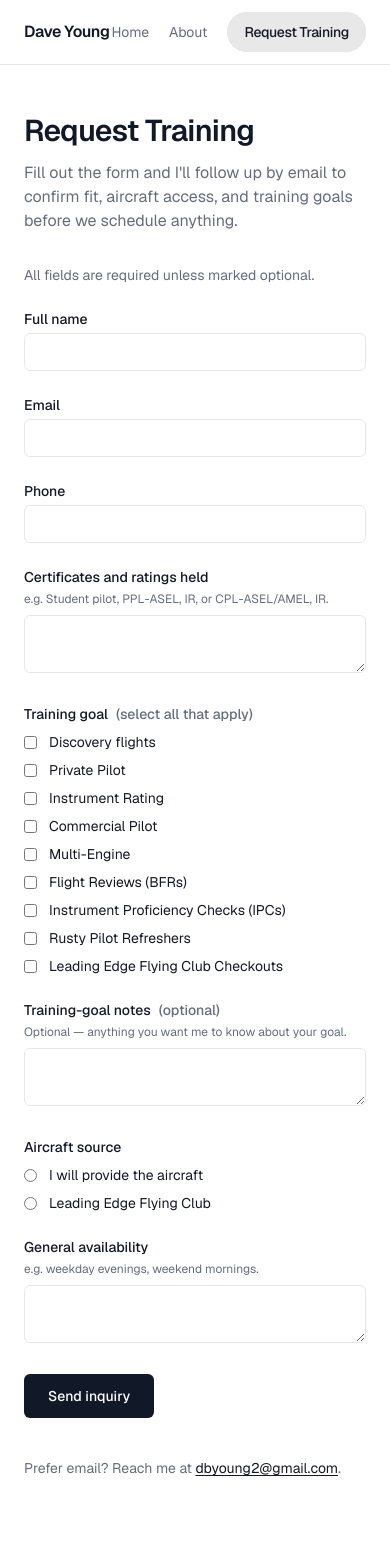
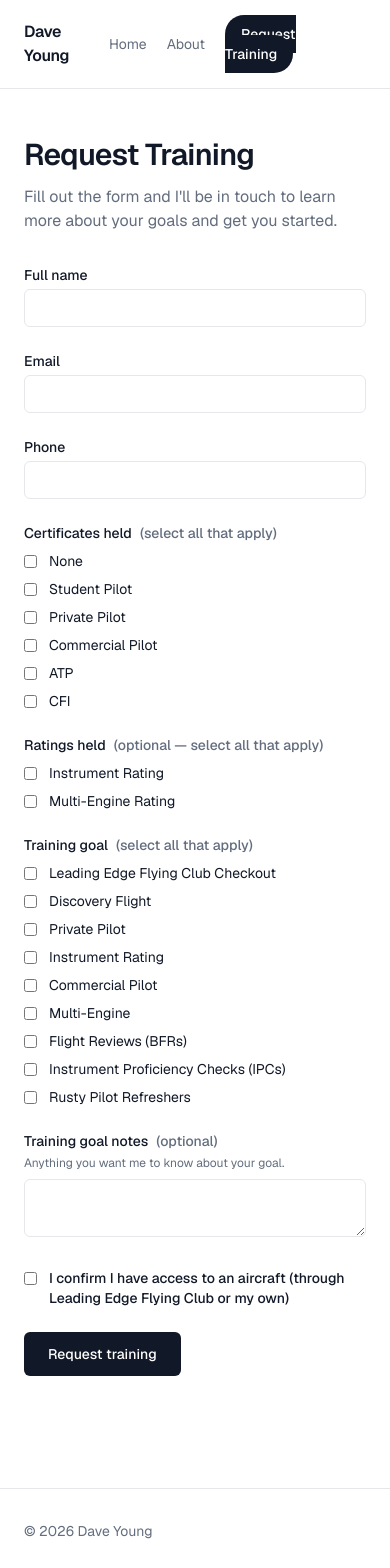
Before and after one commit to davidbyoung/cfi, a Next.js app: page /request-training in a window 390 px wide. Shown: the top 1568 px of the page. Built offline with nearby package versions, Linux system fonts and the light colour scheme; no server answers.

Commit message:
Closing in on done

```diff
--- a/app/_components/IntakeForm.tsx
+++ b/app/_components/RequestTrainingForm.tsx
@@ -1,22 +1,42 @@
 "use client";
 
+import { type FormEvent, useId, useRef, useState } from "react";
 import {
-  type ChangeEvent,
-  type FormEvent,
-  useId,
-  useRef,
-  useState,
-} from "react";
-import {
-  AIRCRAFT_SOURCE_OPTIONS,
-  type AircraftSourceId,
-  INSTRUCTOR_EMAIL,
+  CERTIFICATE_IDS,
+  CERTIFICATE_OPTIONS,
+  type CertificateId,
+  RATING_IDS,
+  RATING_OPTIONS,
+  type RatingId,
   SERVICES,
   SERVICE_IDS,
   type ServiceId,
 } from "../_content";
 
 const ENDPOINT = process.env.NEXT_PUBLIC_FORMSPREE_ENDPOINT;
+
+function buildPayload(state: FormState) {
+  const certLabels = state.certificates
+    .map((id) => CERTIFICATE_OPTIONS.find((o) => o.id === id)?.label ?? id)
+    .join(", ");
+  const ratingLabels = state.ratings.length
+    ? state.ratings.map((id) => RATING_OPTIONS.find((o) => o.id === id)?.label ?? id).join(", ")
+    : "None";
+  const goalLabels = state.trainingGoal
+    .map((id) => SERVICES.find((s) => s.id === id)?.label ?? id)
+    .join(", ");
+  return {
+    "Full name": state.fullName,
+    "Email": state.email,
+    "Phone": state.phone,
+    "Certificates": certLabels,
+    "Ratings": ratingLabels,
+    "Training goal": goalLabels,
+    ...(state.trainingGoalNotes.trim() && { "Training goal notes": state.trainingGoalNotes.trim() }),
+    "Aircraft access": "Yes — through Leading Edge Flying Club or own aircraft",
+    "_gotcha": state._gotcha,
+  };
+}
 
 const EMAIL_RE = /^\S+@\S+\.\S+$/;
 const PHONE_RE = /^[\d\s+\-()]+$/;
@@ -31,11 +51,11 @@ type FormState = {
   fullName: string;
   email: string;
   phone: string;
-  certificatesRatings: string;
+  certificates: CertificateId[];
+  ratings: RatingId[];
   trainingGoal: ServiceId[];
   trainingGoalNotes: string;
-  aircraftSource: AircraftSourceId | "";
-  availability: string;
+  studentProvidesAircraft: boolean;
   _gotcha: string;
 };
 
@@ -43,11 +63,11 @@ const INITIAL: FormState = {
   fullName: "",
   email: "",
   phone: "",
-  certificatesRatings: "",
+  certificates: [],
+  ratings: [],
   trainingGoal: [],
   trainingGoalNotes: "",
-  aircraftSource: "",
-  availability: "",
+  studentProvidesAircraft: false,
   _gotcha: "",
 };
 
@@ -71,12 +91,13 @@ function validate(state: FormState): Errors {
   else if (!PHONE_RE.test(phone))
     errors.phone = "Phone may contain digits, spaces, +, -, ( and ).";
 
-  const certs = state.certificatesRatings.trim();
-  if (!certs)
-    errors.certificatesRatings =
-      "Please list any certificates and ratings (or 'student pilot').";
-  else if (certs.length > 500)
-    errors.certificatesRatings = "Please keep this under 500 characters.";
+  if (state.certificates.length === 0)
+    errors.certificates = "Please select at least one option.";
+  else if (state.certificates.some((id) => !CERTIFICATE_IDS.includes(id)))
+    errors.certificates = "Invalid certificate selection.";
+
+  if (state.ratings.some((id) => !RATING_IDS.includes(id)))
+    errors.ratings = "Invalid rating selection.";
 
   if (state.trainingGoal.length === 0)
     errors.trainingGoal = "Please select at least one training goal.";
@@ -90,17 +111,8 @@ function validate(state: FormState): Errors {
   if (state.trainingGoalNotes.length > 500)
     errors.trainingGoalNotes = "Please keep notes under 500 characters.";
 
-  if (
-    state.aircraftSource !== "student-provided" &&
-    state.aircraftSource !== "leading-edge-flying-club"
-  )
-    errors.aircraftSource = "Please choose an aircraft source.";
-
-  const availability = state.availability.trim();
-  if (!availability)
-    errors.availability = "Please describe your general availability.";
-  else if (availability.length > 500)
-    errors.availability = "Please keep this under 500 characters.";
+  if (!state.studentProvidesAircraft)
+    errors.studentProvidesAircraft = "Please confirm you have access to an aircraft.";
 
   return errors;
 }
@@ -109,14 +121,13 @@ const ERROR_FOCUS_ORDER: ReadonlyArray<keyof FormState> = [
   "fullName",
   "email",
   "phone",
-  "certificatesRatings",
+  "certificates",
   "trainingGoal",
   "trainingGoalNotes",
-  "aircraftSource",
-  "availability",
+  "studentProvidesAircraft",
 ];
 
-export default function IntakeForm() {
+export default function RequestTrainingForm() {
   const [state, setState] = useState<FormState>(INITIAL);
   const [errors, setErrors] = useState<Errors>({});
   const [status, setStatus] = useState<Status>({ kind: "idle" });
@@ -127,15 +138,33 @@ export default function IntakeForm() {
     fullName: useId(),
     email: useId(),
     phone: useId(),
-    certificatesRatings: useId(),
+    certificates: useId(),
+    ratings: useId(),
     trainingGoal: useId(),
     trainingGoalNotes: useId(),
-    aircraftSource: useId(),
-    availability: useId(),
+    studentProvidesAircraft: useId(),
   };
 
   function set<K extends keyof FormState>(key: K, value: FormState[K]) {
     setState((s) => ({ ...s, [key]: value }));
+  }
+
+  function toggleCertificate(id: CertificateId, checked: boolean) {
+    setState((s) => {
+      if (!checked) return { ...s, certificates: s.certificates.filter((c) => c !== id) };
+      if (id === "none") return { ...s, certificates: ["none"] };
+      const next = Array.from(new Set([...s.certificates.filter((c) => c !== "none"), id]));
+      return { ...s, certificates: next };
+    });
+  }
+
+  function toggleRating(id: RatingId, checked: boolean) {
+    setState((s) => {
+      const next = checked
+        ? Array.from(new Set([...s.ratings, id]))
+        : s.ratings.filter((r) => r !== id);
+      return { ...s, ratings: next };
+    });
   }
 
   function toggleGoal(id: ServiceId, checked: boolean) {
@@ -177,7 +206,7 @@ export default function IntakeForm() {
           "Content-Type": "application/json",
           Accept: "application/json",
         },
-        body: JSON.stringify(state),
+        body: JSON.stringify(buildPayload(state)),
       });
       if (res.ok) {
         setStatus({ kind: "success" });
@@ -217,10 +246,6 @@ export default function IntakeForm() {
       className="space-y-6"
       aria-describedby={showError ? "form-error" : undefined}
     >
-      <p className="text-sm text-muted">
-        All fields are required unless marked optional.
-      </p>
-
       {/* honeypot — hidden from sighted users, screen readers, and tab order */}
       <input
         type="text"
@@ -286,30 +311,85 @@ export default function IntakeForm() {
         </Field>
       </div>
 
-      <Field
-        id={ids.certificatesRatings}
-        label="Certificates and ratings held"
-        hint="e.g. Student pilot, PPL-ASEL, IR, or CPL-ASEL/AMEL, IR."
-        error={errors.certificatesRatings}
+      <div className="grid gap-6 sm:grid-cols-2">
+      <fieldset
+        data-field="certificates"
+        aria-invalid={errors.certificates ? true : undefined}
+        aria-describedby={
+          errors.certificates ? `${ids.certificates}-err` : undefined
+        }
       >
-        <textarea
-          id={ids.certificatesRatings}
-          name="certificatesRatings"
-          rows={2}
-          required
-          value={state.certificatesRatings}
-          onChange={(e: ChangeEvent<HTMLTextAreaElement>) =>
-            set("certificatesRatings", e.target.value)
+        <legend className="mb-2 text-sm font-medium">
+          Certificates held
+          <span className="ml-2 text-muted">(select all that apply)</span>
+        </legend>
+        <div className="space-y-2">
+          {CERTIFICATE_OPTIONS.map((opt) => {
+            const checked = state.certificates.includes(opt.id);
+            return (
+              <label key={opt.id} className="flex items-start gap-3 text-sm">
+                <input
+                  type="checkbox"
+                  name="certificates"
+                  value={opt.id}
+                  checked={checked}
+                  onChange={(e) => toggleCertificate(opt.id, e.target.checked)}
+                  className="mt-1"
+                />
+                <span>{opt.label}</span>
+              </label>
+            );
+          })}
+        </div>
+        {errors.certificates && (
+          <p
+            id={`${ids.certificates}-err`}
+            className="mt-2 text-sm text-red-600 dark:text-red-400"
+          >
+            {errors.certificates}
+          </p>
+        )}
+      </fieldset>
+
+      <fieldset
+        data-field="ratings"
+        aria-invalid={errors.ratings ? true : undefined}
+        aria-describedby={
+          errors.ratings ? `${ids.ratings}-err` : undefined
         }
-          className={inputClasses(errors.certificatesRatings)}
-          aria-invalid={errors.certificatesRatings ? true : undefined}
-          aria-describedby={
-            errors.certificatesRatings
-              ? `${ids.certificatesRatings}-err`
-              : undefined
-          }
+      >
+        <legend className="mb-2 text-sm font-medium">
+          Ratings held
+          <span className="ml-2 text-muted">(optional — select all that apply)</span>
+        </legend>
+        <div className="space-y-2">
+          {RATING_OPTIONS.map((opt) => {
+            const checked = state.ratings.includes(opt.id);
+            return (
+              <label key={opt.id} className="flex items-start gap-3 text-sm">
+                <input
+                  type="checkbox"
+                  name="ratings"
+                  value={opt.id}
+                  checked={checked}
+                  onChange={(e) => toggleRating(opt.id, e.target.checked)}
+                  className="mt-1"
                 />
-      </Field>
+                <span>{opt.label}</span>
+              </label>
+            );
+          })}
+        </div>
+        {errors.ratings && (
+          <p
+            id={`${ids.ratings}-err`}
+            className="mt-2 text-sm text-red-600 dark:text-red-400"
+          >
+            {errors.ratings}
+          </p>
+        )}
+      </fieldset>
+      </div>
 
       <fieldset
         data-field="trainingGoal"
@@ -355,8 +435,8 @@ export default function IntakeForm() {
 
       <Field
         id={ids.trainingGoalNotes}
-        label="Training-goal notes"
-        hint="Optional — anything you want me to know about your goal."
+        label="Training goal notes"
+        hint="Anything you want me to know about your goal."
         error={errors.trainingGoalNotes}
         optional
       >
@@ -376,60 +456,26 @@ export default function IntakeForm() {
         />
       </Field>
 
-      <fieldset
-        data-field="aircraftSource"
-        aria-invalid={errors.aircraftSource ? true : undefined}
-        aria-describedby={
-          errors.aircraftSource ? `${ids.aircraftSource}-err` : undefined
-        }
-      >
-        <legend className="mb-2 text-sm font-medium">Aircraft source</legend>
-        <div className="space-y-2">
-          {AIRCRAFT_SOURCE_OPTIONS.map((opt) => (
-            <label key={opt.id} className="flex items-start gap-3 text-sm">
+      <div>
+        <label className="flex items-start gap-3 text-sm">
           <input
-                type="radio"
-                name="aircraftSource"
-                value={opt.id}
-                checked={state.aircraftSource === opt.id}
-                onChange={() => set("aircraftSource", opt.id)}
+            id={ids.studentProvidesAircraft}
+            type="checkbox"
+            name="studentProvidesAircraft"
+            checked={state.studentProvidesAircraft}
+            onChange={(e) => set("studentProvidesAircraft", e.target.checked)}
             className="mt-1"
-                required
+            aria-invalid={errors.studentProvidesAircraft ? true : undefined}
+            aria-describedby={errors.studentProvidesAircraft ? `${ids.studentProvidesAircraft}-err` : undefined}
           />
-              <span>{opt.label}</span>
+          <span className="font-medium">I confirm I have access to an aircraft (through Leading Edge Flying Club or my own)</span>
         </label>
-          ))}
-        </div>
-        {errors.aircraftSource && (
-          <p
-            id={`${ids.aircraftSource}-err`}
-            className="mt-2 text-sm text-red-600 dark:text-red-400"
-          >
-            {errors.aircraftSource}
+        {errors.studentProvidesAircraft && (
+          <p id={`${ids.studentProvidesAircraft}-err`} className="mt-1 ml-7 text-sm text-red-600 dark:text-red-400">
+            {errors.studentProvidesAircraft}
           </p>
         )}
-      </fieldset>
-
-      <Field
-        id={ids.availability}
-        label="General availability"
-        hint="e.g. weekday evenings, weekend mornings."
-        error={errors.availability}
-      >
-        <textarea
-          id={ids.availability}
-          name="availability"
-          rows={2}
-          required
-          value={state.availability}
-          onChange={(e) => set("availability", e.target.value)}
-          className={inputClasses(errors.availability)}
-          aria-invalid={errors.availability ? true : undefined}
-          aria-describedby={
-            errors.availability ? `${ids.availability}-err` : undefined
-          }
-        />
-      </Field>
+      </div>
 
       {showError && (
         <div
@@ -437,15 +483,7 @@ export default function IntakeForm() {
           role="alert"
           className="rounded-md border border-red-300 bg-red-50 p-4 text-sm text-red-800 dark:border-red-900/50 dark:bg-red-950/40 dark:text-red-200"
         >
-          Something went wrong sending your inquiry. Please try again, or
-          email me directly at{" "}
-          <a
-            className="font-medium underline underline-offset-2"
-            href={`mailto:${INSTRUCTOR_EMAIL}`}
-          >
-            {INSTRUCTOR_EMAIL}
-          </a>
-          .
+          Something went wrong sending your inquiry. Please try again shortly.
         </div>
       )}
 
@@ -453,9 +491,9 @@ export default function IntakeForm() {
         <button
           type="submit"
           disabled={submitting}
-          className="inline-flex h-11 items-center justify-center rounded-md bg-foreground px-6 text-sm font-medium text-background hover:opacity-90 disabled:cursor-not-allowed disabled:opacity-60"
+          className="inline-flex h-11 cursor-pointer items-center justify-center rounded-md bg-foreground px-6 text-sm font-medium text-background hover:opacity-90 disabled:cursor-not-allowed disabled:opacity-60"
         >
-          {submitting ? "Sending…" : "Send inquiry"}
+          {submitting ? "Sending…" : "Request training"}
         </button>
       </div>
     </form>
--- a/app/_components/SiteNav.tsx
+++ b/app/_components/SiteNav.tsx
@@ -29,7 +29,7 @@ export default function SiteNav() {
           <li>
             <Link
               href="/request-training"
-              className="rounded-full border border-rule bg-[#e8e8e8] px-4 py-2.5 font-medium text-foreground tracking-tight hover:bg-[#d8d8d8]"
+              className="rounded-full bg-foreground px-4 py-2.5 text-sm font-medium text-background hover:opacity-90"
             >
               Request Training
             </Link>
--- a/app/_content.ts
+++ b/app/_content.ts
@@ -1,5 +1,6 @@
 export const SERVICES = [
-  { id: "discovery", label: "Discovery flights" },
+  { id: "lefc-checkout", label: "Leading Edge Flying Club Checkout" },
+  { id: "discovery", label: "Discovery Flight" },
   { id: "private", label: "Private Pilot" },
   { id: "instrument", label: "Instrument Rating" },
   { id: "commercial", label: "Commercial Pilot" },
@@ -7,25 +8,37 @@ export const SERVICES = [
   { id: "flight-review", label: "Flight Reviews (BFRs)" },
   { id: "ipc", label: "Instrument Proficiency Checks (IPCs)" },
   { id: "rusty-pilot", label: "Rusty Pilot Refreshers" },
-  { id: "lefc-checkout", label: "Leading Edge Flying Club Checkouts" },
 ] as const;
 
 export type ServiceId = (typeof SERVICES)[number]["id"];
 
 export const SERVICE_IDS: ReadonlyArray<ServiceId> = SERVICES.map((s) => s.id);
 
-export const AIRCRAFT_SOURCE_OPTIONS = [
-  {
-    id: "student-provided",
-    label: "I will provide the aircraft",
-  },
-  {
-    id: "leading-edge-flying-club",
-    label: "Leading Edge Flying Club",
-  },
+export const CERTIFICATE_OPTIONS = [
+  { id: "none", label: "None" },
+  { id: "student-pilot", label: "Student Pilot" },
+  { id: "private-pilot", label: "Private Pilot" },
+  { id: "commercial-pilot", label: "Commercial Pilot" },
+  { id: "atp", label: "ATP" },
+  { id: "cfi", label: "CFI" },
 ] as const;
 
-export type AircraftSourceId = (typeof AIRCRAFT_SOURCE_OPTIONS)[number]["id"];
+export type CertificateId = (typeof CERTIFICATE_OPTIONS)[number]["id"];
+
+export const CERTIFICATE_IDS: ReadonlyArray<CertificateId> =
+  CERTIFICATE_OPTIONS.map((c) => c.id);
+
+export const RATING_OPTIONS = [
+  { id: "instrument-rating", label: "Instrument Rating" },
+  { id: "multi-engine-rating", label: "Multi-Engine Rating" },
+] as const;
+
+export type RatingId = (typeof RATING_OPTIONS)[number]["id"];
+
+export const RATING_IDS: ReadonlyArray<RatingId> = RATING_OPTIONS.map(
+  (r) => r.id,
+);
+
 
 export const INSTRUCTOR_NAME = "Dave Young";
 export const INSTRUCTOR_EMAIL = "dbyoung2@gmail.com";
@@ -37,7 +50,7 @@ export const PRIMARY_AIRPORT_LONG = "Chicago Executive Airport (KPWK)";
 export const AIRCRAFT_CONSTRAINT_LINE =
   "Aircraft through Leading Edge Flying Club or student-provided.";
 
-export const RATE_PER_HOUR = "$60/hr";
+export const RATE_PER_HOUR = "$65/hr";
 
 export const RATE_LINE = `Instruction is billed at ${RATE_PER_HOUR}, handshake to handshake — including flight instruction, ground instruction, preflight planning, and postflight debriefing.`;
 
@@ -48,7 +61,7 @@ export const CANCELLATION_LINE =
   "Please provide at least 24 hours' notice if you need to cancel or reschedule.";
 
 export const INTAKE_EXPECTATION_LINE =
-  "Fill out the form and I'll follow up by email to confirm fit, aircraft access, and training goals before we schedule anything.";
+  "Fill out the form and I'll be in touch to learn more about your goals and get you started.";
 
 export const VALUE_PROP_LINE =
   "Independent flight instruction with a focus on clear communication, sound airmanship, and respect for your time.";
--- a/app/about/page.tsx
+++ b/app/about/page.tsx
@@ -40,9 +40,9 @@ export default function AboutPage() {
         <p>
           Dave began flying in 2002 and earned his Private Pilot certificate
           while in high school. He went on to study Mathematics and Computer
-          Science at the University of Illinois, and through the University&apos;s
+          Science at the University of Illinois Urbana-Champaign, and through the University&apos;s
           flight program he completed his Instrument, Commercial ASEL and AMEL,
-          CFI, CFII, and MEI certificates.
+          CFI, CFII, and MEI certificates.  Dave is also endorsed in high-performance and tailwheel aircraft.
         </p>
         <p>
           He spent several years instructing at the university before
@@ -69,22 +69,19 @@ export default function AboutPage() {
       <section className="mb-10 space-y-4 text-foreground/90 leading-relaxed">
         <h2 className="text-xl font-semibold tracking-tight">Availability</h2>
         <p>
-          Dave works in software during the week and flies and teaches on
+          Dave works as a software engineering executive during the week and flies and teaches on
           weekends. The schedule is consistent week to week, which makes it
           easy to plan a regular lesson cadence.
         </p>
       </section>
 
       <section>
-        <p className="text-muted">
-          Ready to start?{" "}
-          <Link
-            className="text-foreground underline decoration-1 underline-offset-2 hover:opacity-80"
-            href="/request-training"
-          >
-            Send a short intake →
-          </Link>
-        </p>
+        <Link
+          href="/request-training"
+          className="inline-flex h-10 cursor-pointer items-center justify-center rounded-md bg-foreground px-5 text-sm font-medium text-background hover:opacity-90"
+        >
+          Request training
+        </Link>
       </section>
     </article>
   );
--- a/app/layout.tsx
+++ b/app/layout.tsx
@@ -21,8 +21,8 @@ const geistMono = Geist_Mono({
 
 export const metadata: Metadata = {
   title: {
-    default: `Independent CFI / CFII / MEI — Flight Instruction at ${PRIMARY_AIRPORT}`,
-    template: `%s — Independent CFI at ${PRIMARY_AIRPORT}`,
+    default: `Dave Young, CFI, CFII, MEI`,
+    template: `%s | Dave Young, CFI, CFII, MEI`,
   },
   description: `Independent flight instruction at ${PRIMARY_AIRPORT_LONG}. Private, instrument, commercial, multi-engine, flight reviews, and IPCs at ${RATE_PER_HOUR}.`,
 };
--- a/app/page.tsx
+++ b/app/page.tsx
@@ -73,7 +73,7 @@ export default function Home() {
 
           <Link
             href="/request-training"
-            className="inline-flex h-10 items-center justify-center rounded-md border border-rule bg-[#eeeeee] px-5 text-sm font-medium hover:bg-rule"
+            className="inline-flex h-10 cursor-pointer items-center justify-center rounded-md bg-foreground px-5 text-sm font-medium text-background hover:opacity-90"
           >
             Request training
           </Link>
--- a/app/request-training/page.tsx
+++ b/app/request-training/page.tsx
@@ -1,11 +1,11 @@
 import type { Metadata } from "next";
-import IntakeForm from "../_components/IntakeForm";
-import { INSTRUCTOR_EMAIL, INTAKE_EXPECTATION_LINE } from "../_content";
+import RequestTrainingForm from "../_components/RequestTrainingForm";
+import { INTAKE_EXPECTATION_LINE } from "../_content";
 
 export const metadata: Metadata = {
   title: "Request Training",
   description:
-    "Fill out a short form and I'll follow up by email before we schedule anything.",
+    "Fill out a short form and I'll be in touch to learn more about your goals and get you started.",
 };
 
 export default function RequestTrainingPage() {
@@ -16,18 +16,7 @@ export default function RequestTrainingPage() {
         <p className="mt-3 text-muted">{INTAKE_EXPECTATION_LINE}</p>
       </header>
 
-      <IntakeForm />
-
-      <p className="mt-10 text-sm text-muted">
-        Prefer email? Reach me at{" "}
-        <a
-          className="text-foreground underline decoration-1 underline-offset-2 hover:opacity-80"
-          href={`mailto:${INSTRUCTOR_EMAIL}`}
-        >
-          {INSTRUCTOR_EMAIL}
-        </a>
-        .
-      </p>
+      <RequestTrainingForm />
     </div>
   );
 }
```
Also changed, not shown: app/_components/SiteFooter.tsx (+1 -11 lines). Lines whose indentation alone changed are shown as unchanged.
